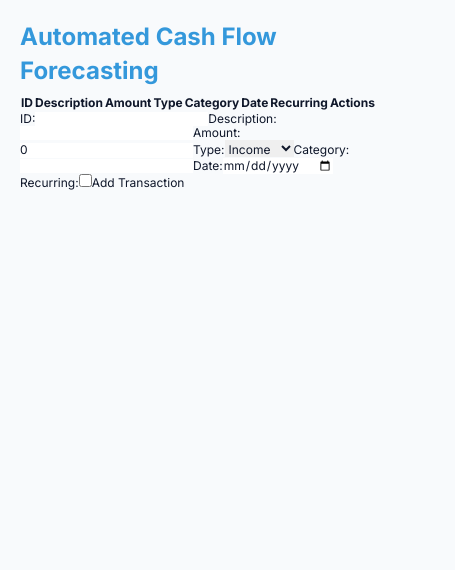
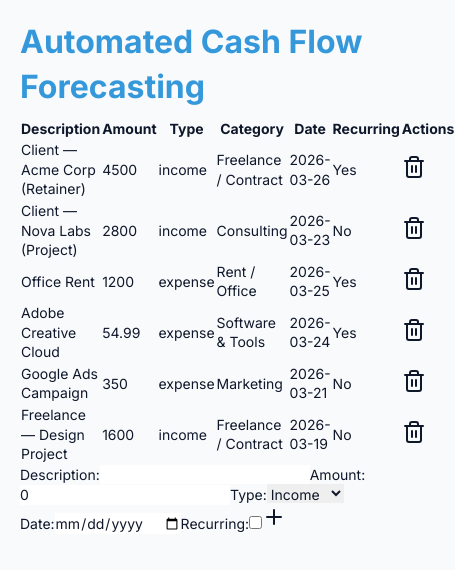
Before and after one commit to kalavathiramarao76-ui/pf-cash-flow-pro, a Next.js app: page /dashboard in a window 390 px wide. Shown: the top 570 px of the page, 455 px wide, since content can reach past the window. Built offline with nearby package versions, Linux system fonts and the light colour scheme.

Commit message:
improve: auto-upgrade cycle #113
Files: app/dashboard/page.tsx, app/forecasting/page.tsx, app/globals.css

```diff
--- a/app/dashboard/page.tsx
+++ b/app/dashboard/page.tsx
@@ -100,80 +100,85 @@ class AdvancedMlModel {
     return model;
   }
 
-  public predict(transaction: Transaction): string {
-    if (transaction.type === "income") {
-      const category = Object.keys(this.incomeModel).find((key) => {
-        return this.incomeModel[key].includes(transaction.description);
-      });
-      return category || "Unknown";
+  public predict(description: string, type: TransactionType): string {
+    if (type === "income") {
+      const category = this.predictIncome(description);
+      return category;
     } else {
-      const category = Object.keys(this.expenseModel).find((key) => {
-        return this.expenseModel[key].includes(transaction.description);
-      });
-      return category || "Unknown";
+      const category = this.predictExpense(description);
+      return category;
     }
   }
 
-  public train(transactions: Transaction[]): void {
-    transactions.forEach((transaction) => {
-      if (transaction.type === "income") {
-        const category = this.incomeModel[transaction.category];
-        if (category) {
-          category.push(transaction.description);
-        }
-      } else {
-        const category = this.expenseModel[transaction.category];
-        if (category) {
-          category.push(transaction.description);
-        }
+  private predictIncome(description: string): string {
+    const keywords: { [key: string]: string[] } = {
+      "Freelance / Contract": ["client", "project", "freelance"],
+      "Product Sales": ["product", "sale", "item"],
+      "Consulting": ["consulting", "advice", "expert"],
+      "Rental Income": ["rental", "property", "lease"],
+      "Investment": ["investment", "stock", "bond"],
+      "Salary": ["salary", "wage", "pay"],
+      "Other Income": ["other", "income", "misc"],
+    };
+    let bestMatch: string | null = null;
+    let bestMatchCount: number = 0;
+    Object.keys(keywords).forEach((category) => {
+      const keywordCount: number = keywords[category].filter((keyword) => description.toLowerCase().includes(keyword)).length;
+      if (keywordCount > bestMatchCount) {
+        bestMatch = category;
+        bestMatchCount = keywordCount;
       }
     });
+    return bestMatch || "Other Income";
+  }
+
+  private predictExpense(description: string): string {
+    const keywords: { [key: string]: string[] } = {
+      "Rent / Office": ["rent", "office", "lease"],
+      "Software & Tools": ["software", "tool", "app"],
+      "Marketing": ["marketing", "ad", "promotion"],
+      "Payroll": ["payroll", "salary", "wage"],
+      "Utilities": ["utility", "bill", "electricity"],
+      "Travel": ["travel", "trip", "hotel"],
+      "Equipment": ["equipment", "hardware", "machine"],
+      "Professional Services": ["service", "consulting", "advice"],
+      "Other Expense": ["other", "expense", "misc"],
+    };
+    let bestMatch: string | null = null;
+    let bestMatchCount: number = 0;
+    Object.keys(keywords).forEach((category) => {
+      const keywordCount: number = keywords[category].filter((keyword) => description.toLowerCase().includes(keyword)).length;
+      if (keywordCount > bestMatchCount) {
+        bestMatch = category;
+        bestMatchCount = keywordCount;
+      }
+    });
+    return bestMatch || "Other Expense";
   }
 }
 
 function App() {
   const [transactions, setTransactions] = useState<Transaction[]>(getStoredTransactions());
-  const [newTransaction, setNewTransaction] = useState<Transaction>({
-    id: "",
-    description: "",
-    amount: 0,
-    type: "income",
-    category: "",
-    date: "",
-    recurring: false,
-  });
-  const [mlModel, setMlModel] = useState<AdvancedMlModel>(new AdvancedMlModel());
+  const [newTransaction, setNewTransaction] = useState({ description: "", amount: 0, type: "income", category: "", date: "", recurring: false });
+  const [mlModel, setMlModel] = useState(new AdvancedMlModel());
 
   useEffect(() => {
-    saveTransactions(transactions);
+    if (transactions.length === 0) {
+      setTransactions(SEED_TRANSACTIONS);
+    }
   }, [transactions]);
 
   const handleAddTransaction = () => {
-    if (newTransaction.id && newTransaction.description && newTransaction.amount && newTransaction.category && newTransaction.date) {
-      const updatedTransactions = [...transactions, newTransaction];
-      setTransactions(updatedTransactions);
-      setNewTransaction({
-        id: "",
-        description: "",
-        amount: 0,
-        type: "income",
-        category: "",
-        date: "",
-        recurring: false,
-      });
-      mlModel.train(updatedTransactions);
-    }
+    const predictedCategory = mlModel.predict(newTransaction.description, newTransaction.type as TransactionType);
+    setNewTransaction({ ...newTransaction, category: predictedCategory });
+    setTransactions([...transactions, { ...newTransaction, id: Math.random().toString(36).substr(2, 9) }]);
+    setNewTransaction({ description: "", amount: 0, type: "income", category: "", date: "", recurring: false });
+    saveTransactions(transactions);
   };
 
   const handleDeleteTransaction = (id: string) => {
-    const updatedTransactions = transactions.filter((transaction) => transaction.id !== id);
-    setTransactions(updatedTransactions);
-    mlModel.train(updatedTransactions);
-  };
-
-  const handlePredictCategory = (transaction: Transaction) => {
-    const predictedCategory = mlModel.predict(transaction);
-    console.log(predictedCategory);
+    setTransactions(transactions.filter((transaction) => transaction.id !== id));
+    saveTransactions(transactions);
   };
 
   return (
@@ -182,7 +187,6 @@ function App() {
       <table>
         <thead>
           <tr>
-            <th>ID</th>
             <th>Description</th>
             <th>Amount</th>
             <th>Type</th>
@@ -195,7 +199,6 @@ function App() {
         <tbody>
           {transactions.map((transaction) => (
             <tr key={transaction.id}>
-              <td>{transaction.id}</td>
               <td>{transaction.description}</td>
               <td>{transaction.amount}</td>
               <td>{transaction.type}</td>
@@ -203,8 +206,9 @@ function App() {
               <td>{transaction.date}</td>
               <td>{transaction.recurring ? "Yes" : "No"}</td>
               <td>
-                <button onClick={() => handleDeleteTransaction(transaction.id)}>Delete</button>
-                <button onClick={() => handlePredictCategory(transaction)}>Predict Category</button>
+                <button onClick={() => handleDeleteTransaction(transaction.id)}>
+                  <Trash2 />
+                </button>
               </td>
             </tr>
           ))}
@@ -212,16 +216,12 @@ function App() {
       </table>
       <form>
         <label>
-          ID:
-          <input type="text" value={newTransaction.id} onChange={(e) => setNewTransaction({ ...newTransaction, id: e.target.value })} />
-        </label>
-        <label>
           Description:
           <input type="text" value={newTransaction.description} onChange={(e) => setNewTransaction({ ...newTransaction, description: e.target.value })} />
         </label>
         <label>
           Amount:
-          <input type="number" value={newTransaction.amount} onChange={(e) => setNewTransaction({ ...newTransaction, amount: Number(e.target.value) })} />
+          <input type="number" value={newTransaction.amount} onChange={(e) => setNewTransaction({ ...newTransaction, amount: parseFloat(e.target.value) })} />
         </label>
         <label>
           Type:
@@ -231,10 +231,6 @@ function App() {
           </select>
         </label>
         <label>
-          Category:
-          <input type="text" value={newTransaction.category} onChange={(e) => setNewTransaction({ ...newTransaction, category: e.target.value })} />
-        </label>
-        <label>
           Date:
           <input type="date" value={newTransaction.date} onChange={(e) => setNewTransaction({ ...newTransaction, date: e.target.value })} />
         </label>
@@ -242,7 +238,9 @@ function App() {
           Recurring:
           <input type="checkbox" checked={newTransaction.recurring} onChange={(e) => setNewTransaction({ ...newTransaction, recurring: e.target.checked })} />
         </label>
-        <button type="button" onClick={handleAddTransaction}>Add Transaction</button>
+        <button type="button" onClick={handleAddTransaction}>
+          <Plus />
+        </button>
       </form>
     </div>
   );
--- a/app/forecasting/page.tsx
+++ b/app/forecasting/page.tsx
@@ -108,101 +108,52 @@ export default function ForecastingPage() {
     setSelectedMonth(month);
   };
 
-  const handleDateRangeChange = (start: number, end: number) => {
-    setDateRange({ start, end });
+  const handleResetDrillDown = () => {
+    setSelectedMonth(null);
   };
-
-  const filteredForecastData = useMemo(() => {
-    if (selectedMonth !== null) {
-      return forecastData.filter((data) => data.month === selectedMonth);
-    } else if (dateRange.start !== 1 || dateRange.end !== 6) {
-      return forecastData.filter((data) => data.month >= dateRange.start && data.month <= dateRange.end);
-    } else {
-      return forecastData;
-    }
-  }, [forecastData, selectedMonth, dateRange]);
 
   return (
     <div>
       <h1>Automated Cash Flow Forecasting</h1>
-      <div>
-        <label>Current Balance:</label>
-        <input type="number" value={currentBalance} onChange={(e) => setCurrentBalance(e.target.value)} />
-      </div>
-      <div>
-        <label>Horizon:</label>
-        <select value={horizon} onChange={(e) => setHorizon(parseInt(e.target.value) as 3 | 6 | 12)}>
-          <option value="3">3 months</option>
-          <option value="6">6 months</option>
-          <option value="12">12 months</option>
-        </select>
-      </div>
-      <div>
-        <label>Safety Threshold:</label>
-        <input type="number" value={safetyThreshold} onChange={(e) => setSafetyThreshold(e.target.value)} />
-      </div>
-      <div>
-        <button onClick={() => setShowAddForm(!showAddForm)}>Add Recurring Item</button>
-        {showAddForm && (
-          <div>
-            <label>Label:</label>
-            <input type="text" value={newItem.label} onChange={(e) => setNewItem({ ...newItem, label: e.target.value })} />
-            <label>Amount:</label>
-            <input type="number" value={newItem.amount} onChange={(e) => setNewItem({ ...newItem, amount: e.target.value })} />
-            <label>Type:</label>
-            <select value={newItem.type} onChange={(e) => setNewItem({ ...newItem, type: e.target.value as "income" | "expense" })}>
-              <option value="income">Income</option>
-              <option value="expense">Expense</option>
-            </select>
-            <label>Frequency:</label>
-            <select value={newItem.frequency} onChange={(e) => setNewItem({ ...newItem, frequency: e.target.value as RecurringItem["frequency"] })}>
-              <option value="monthly">Monthly</option>
-              <option value="quarterly">Quarterly</option>
-              <option value="yearly">Yearly</option>
-            </select>
-            <button onClick={() => setRecurringItems([...recurringItems, { ...newItem, id: Math.random().toString(36).substr(2, 9) }])}>Add</button>
-          </div>
-        )}
-      </div>
-      <div>
-        <h2>Recurring Items:</h2>
-        <ul>
-          {recurringItems.map((item) => (
-            <li key={item.id}>
-              {item.label} ({item.type}) - {item.amount} ({item.frequency})
-            </li>
-          ))}
-        </ul>
-      </div>
-      <div>
-        <h2>Forecast:</h2>
-        <ResponsiveContainer width="100%" height={300}>
-          <LineChart data={filteredForecastData}>
+      <ResponsiveContainer width="100%" height={400}>
+        <LineChart data={forecastData}>
           <CartesianGrid strokeDasharray="3 3" />
           <XAxis dataKey="month" />
           <YAxis />
           <Tooltip />
           <Legend />
-            <Line type="monotone" dataKey="balance" stroke="#8884d8" activeDot={{ r: 8 }} />
+          <Line type="monotone" dataKey="balance" stroke="#8884d8" />
           <Line type="monotone" dataKey="income" stroke="#82ca9d" />
-            <Line type="monotone" dataKey="expenses" stroke="#ff0000" />
+          <Line type="monotone" dataKey="expenses" stroke="#f44336" />
         </LineChart>
       </ResponsiveContainer>
+      {selectedMonth !== null && (
         <div>
-          <label>Drill Down:</label>
-          <select value={selectedMonth} onChange={(e) => handleDrillDown(parseInt(e.target.value))}>
-            <option value="">All</option>
-            {forecastData.map((data) => (
-              <option key={data.month} value={data.month}>
-                Month {data.month}
-              </option>
+          <h2>Drill Down: Month {selectedMonth}</h2>
+          <table>
+            <thead>
+              <tr>
+                <th>Recurring Item</th>
+                <th>Amount</th>
+              </tr>
+            </thead>
+            <tbody>
+              {recurringItems.map((item) => (
+                <tr key={item.id}>
+                  <td>{item.label}</td>
+                  <td>
+                    {getMonthlyEquivalent(item)}
+                  </td>
+                </tr>
               ))}
-          </select>
-          <label>Date Range:</label>
-          <input type="number" value={dateRange.start} onChange={(e) => handleDateRangeChange(parseInt(e.target.value), dateRange.end)} />
-          <input type="number" value={dateRange.end} onChange={(e) => handleDateRangeChange(dateRange.start, parseInt(e.target.value))} />
+            </tbody>
+          </table>
+          <button onClick={handleResetDrillDown}>Back to Overview</button>
         </div>
-      </div>
+      )}
+      <button onClick={() => handleDrillDown(1)}>Drill Down Month 1</button>
+      <button onClick={() => handleDrillDown(2)}>Drill Down Month 2</button>
+      <button onClick={() => handleDrillDown(3)}>Drill Down Month 3</button>
     </div>
   );
 }
--- a/app/globals.css
+++ b/app/globals.css
@@ -164,7 +164,8 @@ img {
   display: block;
   width: 100%;
   height: auto;
-  object-fit: cover;
+  image-rendering: high-quality;
+  image-orientation: from-image;
 }
 
 @media (max-width: 768px) {
@@ -180,31 +181,11 @@ img {
   h2 {
     font-size: var(--mobile-subheader-font-size);
   }
+}
 
-  .container {
-    grid-template-columns: repeat(6, 1fr);
-    gap: 10px;
-    padding: 10px;
+@media (prefers-reduced-motion: reduce) {
+  * {
+    transition: none;
+    animation: none;
   }
 }
-
-@media (max-width: 480px) {
-  body {
-    font-size: 12px;
-    line-height: 1.2;
-  }
-
-  h1 {
-    font-size: 1.5rem;
-  }
-
-  h2 {
-    font-size: 1.2rem;
-  }
-
-  .container {
-    grid-template-columns: repeat(3, 1fr);
-    gap: 5px;
-    padding: 5px;
-  }
-}
```
Lines whose indentation alone changed are shown as unchanged.
